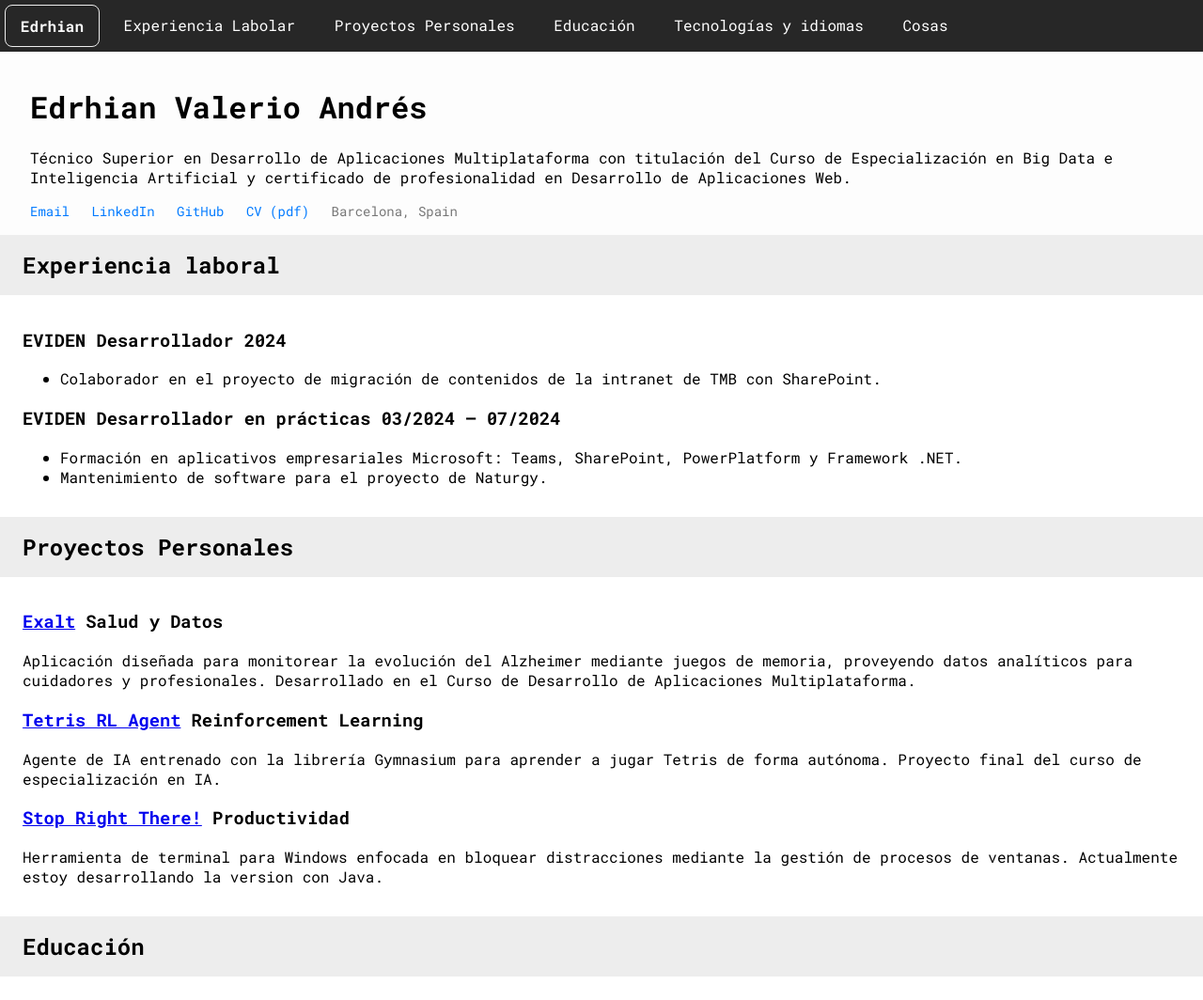
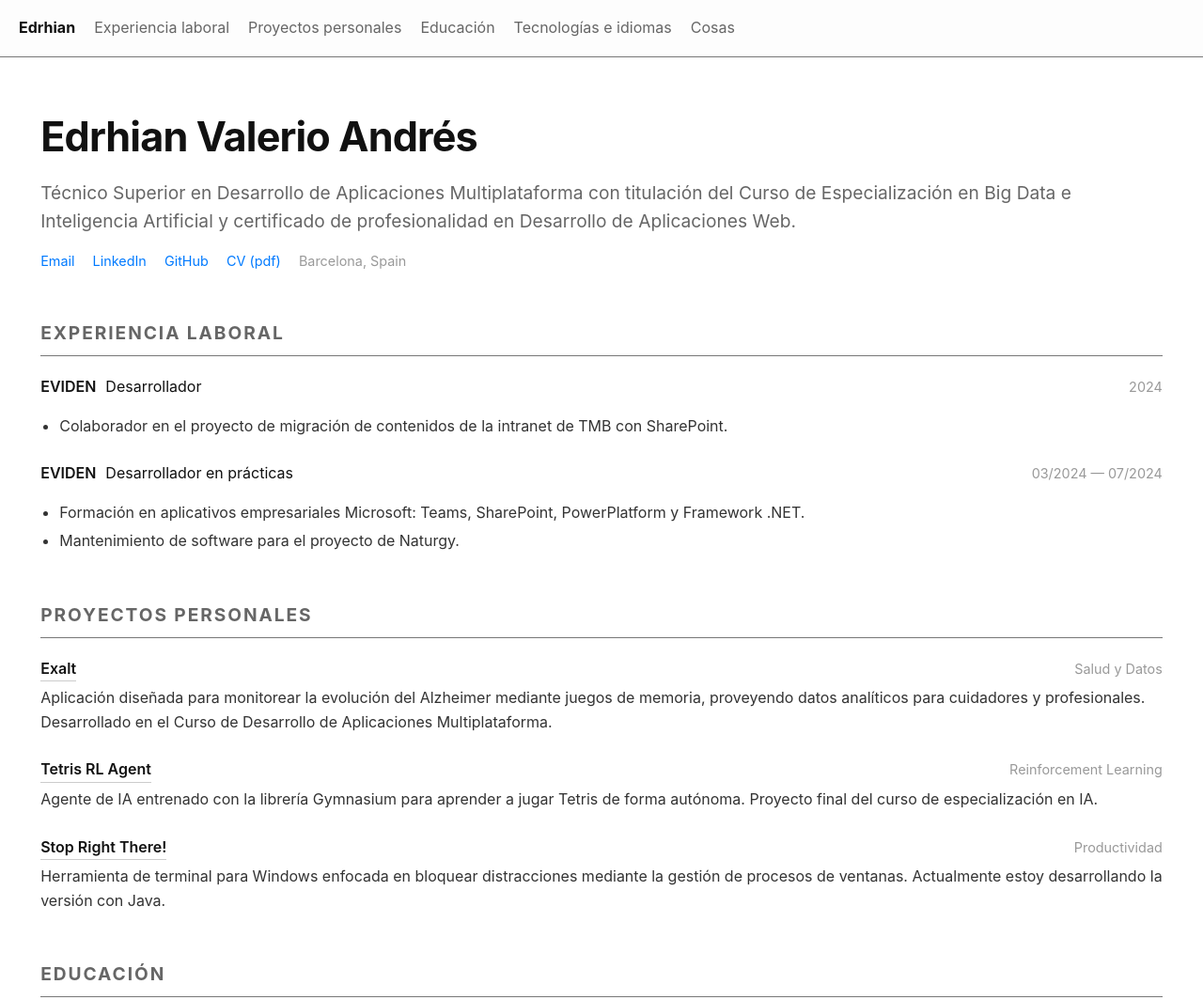
Before and after one commit to edrhian/edrhian.github.io, a plain HTML site: page better-portfolio/index.html in a window 1280 px wide. Shown: the top 1064 px of the page at 94% size. Drawn offline with Linux system fonts and the light colour scheme.

Commit message:
Merged styles from old portfolio to new portfolio

```diff
--- a/better-portfolio/index.html
+++ b/better-portfolio/index.html
@@ -1,44 +1,50 @@
 <!doctype html>
-<html lang="en">
+<html lang="es">
   <head>
     <meta charset="UTF-8" />
     <meta name="viewport" content="width=device-width, initial-scale=1.0" />
-    <title>Portfolio</title>
+    <title>Edrhian Valerio | Software Builder</title>
     <link rel="stylesheet" href="style.css" />
   </head>
   <body>
+    <div class="navbar-wrap">
       <ul class="navbar">
         <li class="navbar-item brand">
           <a href="#" onclick="copyToClipboard()">Edrhian</a>
         </li>
         <li class="navbar-item">
-        <a href="#experiencia">Experiencia Labolar</a>
+          <a href="#experiencia">Experiencia laboral</a>
         </li>
-      <li class="navbar-item"><a href="#proyectos">Proyectos Personales</a></li>
+        <li class="navbar-item">
+          <a href="#proyectos">Proyectos personales</a>
+        </li>
         <li class="navbar-item"><a href="#educacion">Educación</a></li>
         <li class="navbar-item">
-        <a href="#tecnologias">Tecnologías y idiomas</a>
+          <a href="#tecnologias">Tecnologías e idiomas</a>
         </li>
         <li class="navbar-item"><a href="#cosas">Cosas</a></li>
       </ul>
+    </div>
+
     <header>
       <h1>Edrhian Valerio Andrés</h1>
-      <p>
+      <div id="tagline">
         Técnico Superior en Desarrollo de Aplicaciones Multiplataforma con
         titulación del Curso de Especialización en Big Data e Inteligencia
         Artificial y certificado de profesionalidad en Desarrollo de
         Aplicaciones Web.
-      </p>
+      </div>
       <div id="contact">
         <a href="mailto:edrhian27@gmail.com">Email</a>
         <a href="https://linkedin.com/in/edrhian-valerio-andres" target="_blank"
           >LinkedIn</a
         >
         <a href="https://github.com/edrhian" target="_blank">GitHub</a>
-        <a href="../docs/cv.pdf" download="Edrhian_Valerio_CV.pdf">CV (pdf)</a>
+        <a href="assets/cv.pdf" download="Edrhian_Valerio_CV.pdf">CV (pdf)</a>
         <span>Barcelona, Spain</span>
       </div>
     </header>
+
     <main>
       <!-- EXPERIENCIA LABORAL -->
       <h2 id="experiencia">Experiencia laboral</h2>
@@ -68,7 +74,7 @@
       </section>
 
       <!-- PROYECTOS PERSONALES -->
-      <h2 id="proyectos">Proyectos Personales</h2>
+      <h2 id="proyectos">Proyectos personales</h2>
       <section>
         <h3>
           <a
@@ -110,7 +116,7 @@
         <p>
           Herramienta de terminal para Windows enfocada en bloquear
           distracciones mediante la gestión de procesos de ventanas. Actualmente
-          estoy desarrollando la version con Java.
+          estoy desarrollando la versión con Java.
         </p>
       </section>
 
@@ -125,6 +131,7 @@
           Enfoque en maquetación avanzada, usabilidad, accesibilidad y
           desarrollo con Node.js y PHP.
         </p>
+
         <h3>
           Institut TIC de Barcelona
           <span class="role">Especialización IA y Big Data</span>
@@ -145,20 +152,22 @@
         </p>
       </section>
 
-      <!-- TECNOLOGÍAS -->
-      <h2 id="tecnologias">Tecnologías</h2>
+      <!-- TECNOLOGÍAS E IDIOMAS -->
+      <h2 id="tecnologias">Tecnologías e idiomas</h2>
       <section>
         <p>
           <strong>Back-end:</strong> Python, Java, PHP, Node.js. <br />
           <strong>Front-end:</strong> HTML5, CSS3, JavaScript. <br />
-          <strong>BBDD:</strong> MySQL, MongoDB. <br />
+          <strong>BBDD:</strong> MySQL, MongoDB.
         </p>
       </section>
 
       <!-- COSAS -->
       <h2 id="cosas">Cosas</h2>
       <section>
-        <h3>Pequeños proyectos desarrollados durante el curso:</h3>
+        <h3>
+          Pequeños proyectos desarrollados durante el curso de Desarrollo Web
+        </h3>
 
         <p>HTML, CSS y Javascript</p>
         <ul>
@@ -182,8 +191,23 @@
             <a href="../games/adivina-palabra/">Juego de adivinar la palabra</a>
           </li>
         </ul>
+
+        <p>PHP</p>
+        <ul>
+          <li>
+            <a
+              href="https://cifowebappdev27.byethost33.com/php-app-tiempo/index.php"
+              >Una mini app del tiempo</a
+            >
+          </li>
+        </ul>
       </section>
     </main>
+
+    <footer>
+      <p>© 2026 — Edrhian Valerio Andrés</p>
+    </footer>
+
     <button onclick="topFunction()" id="backToTop" title="Volver al inicio">
       Inicio
     </button>
--- a/better-portfolio/style.css
+++ b/better-portfolio/style.css
@@ -1,90 +1,97 @@
 @import url('https://fonts.googleapis.com/css2?family=Roboto+Mono:ital,wght@0,100..700;1,100..700&display=swap');
 
 :root {
-    --font-main: "Roboto Mono", monospace;
-    --color-primary: #272727;
+    --font-alternative: "Roboto Mono", monospace;
+    --text-main: #111;
     --bg-color-1: #ededed;
     --bg-color-2: #fdfdfd;
-    --text-main: #000000;
-    --color-good: rgb(42, 243, 27);
-    --color-bad: rgb(201, 36, 36);
-    --text-muted: #777;
+    --text-muted: #666;
     --text-date: #999;
     --accent: #007aff;
+    --border: #777;
+    --color-primary: #272727;
+
 }
 
 * {
-    font-family: var(--font-main);
+    box-sizing: border-box;
 }
 
 html {
     scroll-behavior: smooth;
-    /* font-size: 62.5%; */
 }
 
 body {
+    font-family: -apple-system, BlinkMacSystemFont, "Segoe UI", Roboto, Helvetica, Arial, sans-serif;
+    line-height: 1.6;
+    color: var(--text-main);
     margin: 0;
-    padding: 0;
+    background-color: #fff;
 }
 
-header {
-    padding: 1rem 2rem;
-    background-color: var(--bg-color-2);
+.navbar,
+header,
+main,
+footer {
+    margin: 2.7rem;
 }
 
-h2 {
-    padding: 1rem 1.5rem;
-    margin: 0;
-    background-color: var(--bg-color-1);
+/* NAVBAR */
+.navbar-wrap {
+    /* position: sticky; */
+    top: 0;
+    z-index: 10;
+    background-color: var(--bg-color-2);
+    border-bottom: 1px solid var(--border);
 }
 
-section {
-    padding: 1rem 1.5rem;
+.navbar {
+    list-style: none;
+    margin: 0 auto;
+    padding-top: 12px;
+    padding-bottom: 12px;
+    display: flex;
+    flex-wrap: wrap;
+    gap: 6px 20px;
+    font-size: 1rem;
+}
+
+.navbar a {
+    color: var(--text-muted);
+    text-decoration: none;
     margin: 0;
 }
 
-/* NAVBAR */
-.navbar {
-    list-style-type: none;
-    margin: 0;
-    padding: 0;
-    overflow: hidden;
-    background-color: var(--color-primary);
+.navbar a:hover {
+    color: var(--text-main);
 }
 
-.navbar-item {
-    margin: 0.3rem;
+.navbar .brand a {
+    color: var(--text-main);
+    font-weight: 700;
 }
 
-.navbar .navbar-item{
-    float: left;
+/* HEADER */
+header {
+    margin-top: 50px;
+    margin-bottom: 40px;
 }
 
-.navbar .navbar-item a {
-    display: block;
-    color: white;
-    text-align: center;
-    padding: 0.7rem 1rem;
-    text-decoration: none;
+h1 {
+    font-size: 2.7rem;
+    font-weight: 700;
+    margin: 0 0 10px 0;
+    letter-spacing: -0.02em;
 }
 
-.navbar .navbar-item a:hover {
-    background-color: #161616;
-    border-radius: 0.5rem;
+#tagline {
+    font-size: 1.2rem;
+    color: var(--text-muted);
+    margin: 0 0 15px 0;
 }
 
-.brand {
-    border: 1px solid var(--bg-color-1);
-    border-radius: 0.5rem;
-}
-
-.brand>a {
-    font-weight: bolder;
-}
-
-/* CONTACT */
 #contact {
-    font-size: 14px;
+    font-size: 0.9rem;
 }
 
 #contact a,
@@ -95,31 +102,137 @@ section {
 }
 
 #contact span {
-    color: var(--text-muted);
+    color: var(--text-date);
 }
 
 #contact a:hover {
     text-decoration: underline;
 }
 
+a {
+    color: var(--accent);
+    text-decoration: none;
+}
 
-/* BUTTONS */
+/* SECTIONS */
+h2 {
+    font-size: 1.2rem;
+    text-transform: uppercase;
+    letter-spacing: 0.1em;
+    color: var(--text-muted);
+    border-bottom: 1px solid var(--border);
+    padding-bottom: 8px;
+    margin: 50px 0 20px 0;
+    scroll-margin-top: 60px;
+}
+
+h3 {
+    font-size: 1rem;
+    font-weight: 600;
+    margin: 25px 0 5px 0;
+    display: flex;
+    flex-wrap: wrap;
+    align-items: baseline;
+}
+
+h3 a {
+    color: var(--text-main);
+    text-decoration: none;
+    border-bottom: 1px solid #ccc;
+}
+
+h3 a:hover {
+    border-bottom-color: var(--text-main);
+}
+
+h3 .role {
+    margin-left: 10px;
+    font-weight: 400;
+    color: var(--text-main);
+}
+
+h3 .time {
+    margin-left: auto;
+    font-weight: 400;
+    color: var(--text-date);
+    font-size: 0.9rem;
+}
+
+section > h3:first-child {
+    margin-top: 0;
+}
+
+p,
+li {
+    font-size: 1rem;
+    color: #333;
+    margin-top: 5px;
+}
+
+ul {
+    padding-left: 20px;
+    margin-bottom: 15px;
+}
+
+li {
+    margin-bottom: 5px;
+}
+
+li a {
+    margin-right: 0;
+}
+
+/* FOOTER */
+footer {
+    margin-top: 80px;
+    margin-bottom: 40px;
+    font-size: 0.9rem;
+    color: var(--text-date);
+    text-align: center;
+}
+
+footer p {
+    font-size: 0.9rem;
+    color: var(--text-date);
+    padding-top: 20px;
+    border-top: 1px solid var(--border);
+}
+
+/* BACK TO TOP */
 #backToTop {
     display: none;
     position: fixed;
     bottom: 2rem;
     right: 2rem;
     z-index: 99;
-  border: none;
+    border: 1px solid var(--border);
     outline: none;
-  background-color: var(--color-primary); /* Set a background color */
-  color: white;
+    background-color: #fff;
+    color: var(--text-main);
     cursor: pointer;
-  padding: 0.7rem;
-  border-radius: 0.5rem;
-  font-size: 18px;
+    padding: 0.5rem 0.9rem;
+    border-radius: 6px;
+    font-family: inherit;
+    font-size: 1rem;
 }
 
 #backToTop:hover {
-  background-color: #555; /* Add a dark-grey background on hover */
+    color: var(--text-main);
+    border-color: #ccc;
 }
+
+/* Responsivo para móviles */
+@media (max-width: 600px) {
+    h3 {
+        flex-direction: column;
+    }
+
+    h3 .role {
+        margin-left: 0;
+    }
+
+    h3 .time {
+        margin-left: 0;
+        margin-top: 2px;
+    }
+}
```
Also changed, not shown: 1 other file. Lines whose indentation alone changed are shown as unchanged.
